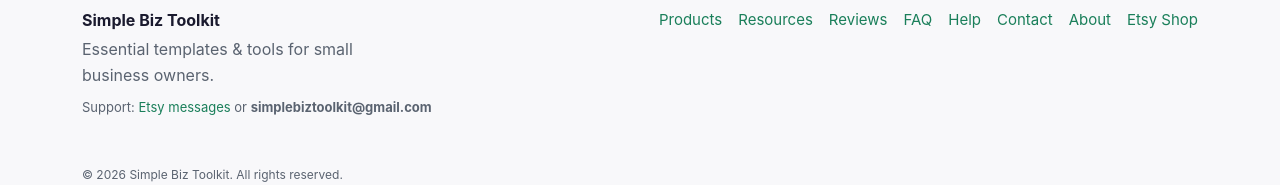
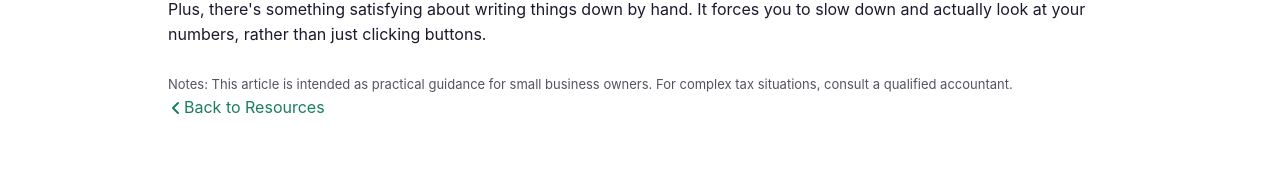
Before and after one commit to jpdevpersonal/simplebiztoolkit-next, a Next.js app: page /blog/bookkeeping-basics-without-an-accountant in a window 1280 px wide. Shown: the part 2204-2389 px from the top of the page. Built offline with nearby package versions, Linux system fonts and the light colour scheme; no server answers.

Commit message:
Made images on articles fill width and be clickable.  Breadcrumb now also on bottom of pages

```diff
--- a/src/app/blog/[slug]/page.tsx
+++ b/src/app/blog/[slug]/page.tsx
@@ -164,6 +164,32 @@ export default async function BlogPostPage({ params }: Props) {
         <article>
           <ArticleContent slug={slug} />
         </article>
+
+        {/* Duplicate breadcrumb at bottom of main content */}
+        <nav
+          className="sb-breadcrumb sb-breadcrumb--bottom"
+          aria-label="Breadcrumb"
+        >
+          <Link href="/blog" className="sb-breadcrumb-link">
+            <svg
+              width="16"
+              height="16"
+              viewBox="0 0 16 16"
+              fill="none"
+              aria-hidden="true"
+              className="sb-breadcrumb-icon"
+            >
+              <path
+                d="M10 3l-5 5 5 5"
+                stroke="currentColor"
+                strokeWidth="2"
+                strokeLinecap="round"
+                strokeLinejoin="round"
+              />
+            </svg>
+            Back to Resources
+          </Link>
+        </nav>
       </main>
     </>
   );
--- a/src/app/blog/page.tsx
+++ b/src/app/blog/page.tsx
@@ -72,6 +72,7 @@ export default function BlogIndexPage() {
                 <div className="sb-card p-3 h-100">
                   {p.featuredImage && (
                     <div className="blog-card-image">
+                      <Link href={`/blog/${p.slug}`}>
                         <img
                           src={p.featuredImage}
                           alt={p.title}
@@ -84,6 +85,7 @@ export default function BlogIndexPage() {
                             backgroundColor: "#f8f9fa",
                           }}
                         />
+                      </Link>
                     </div>
                   )}
                   <div className="d-flex justify-content-between gap-2 flex-wrap">
--- a/src/styles/articleStyle.css
+++ b/src/styles/articleStyle.css
@@ -53,6 +53,16 @@
 
   .article-header-image img {
     max-height: 300px;
+  }
+}
+
+/* On large screens, make header images fill the full width and crop to fit */
+@media (min-width: 992px) {
+  .article-header-image img {
+    width: 100%;
+    height: auto;
+    object-fit: contain;
+    max-height: none;
   }
 }
 
```
Also changed, not shown: src/app/products/[categorySlug]/[productSlug]/ProductDetailClient.tsx (+27 -0 lines). Lines whose indentation alone changed are shown as unchanged.
